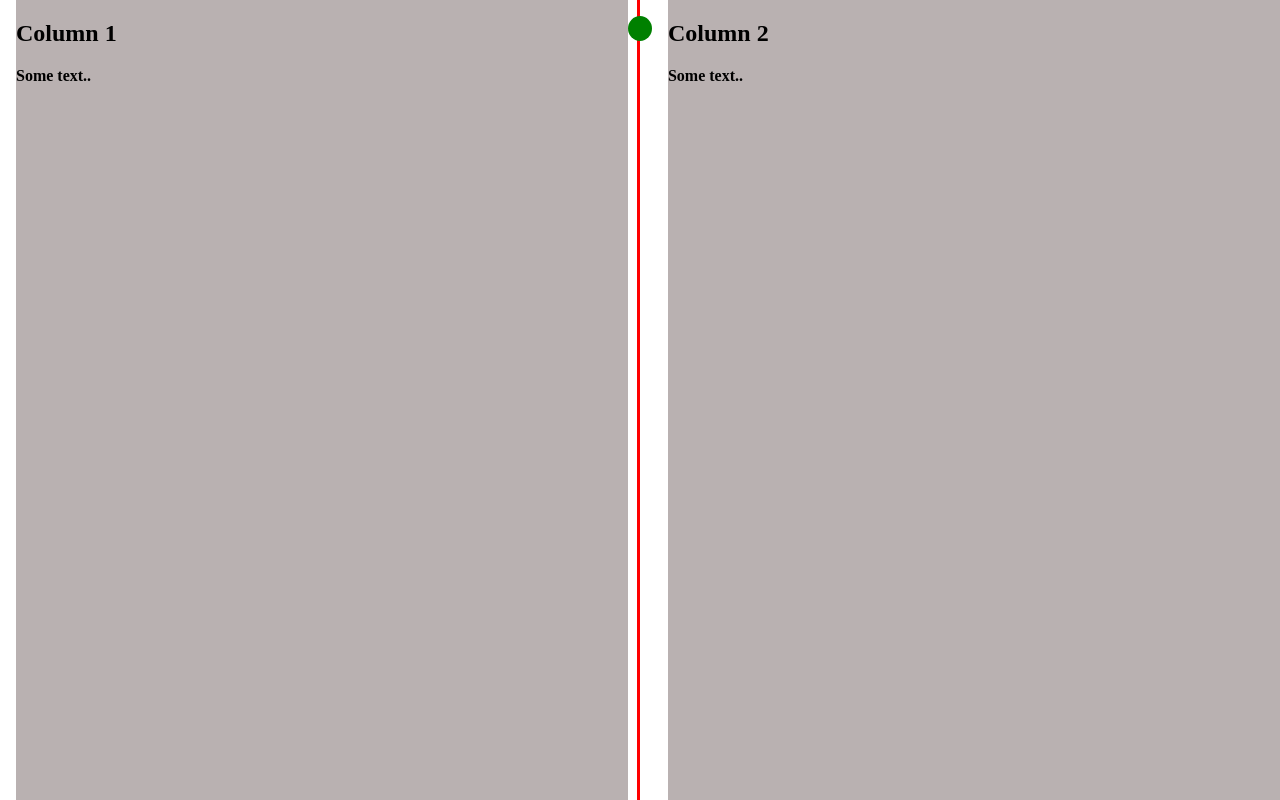
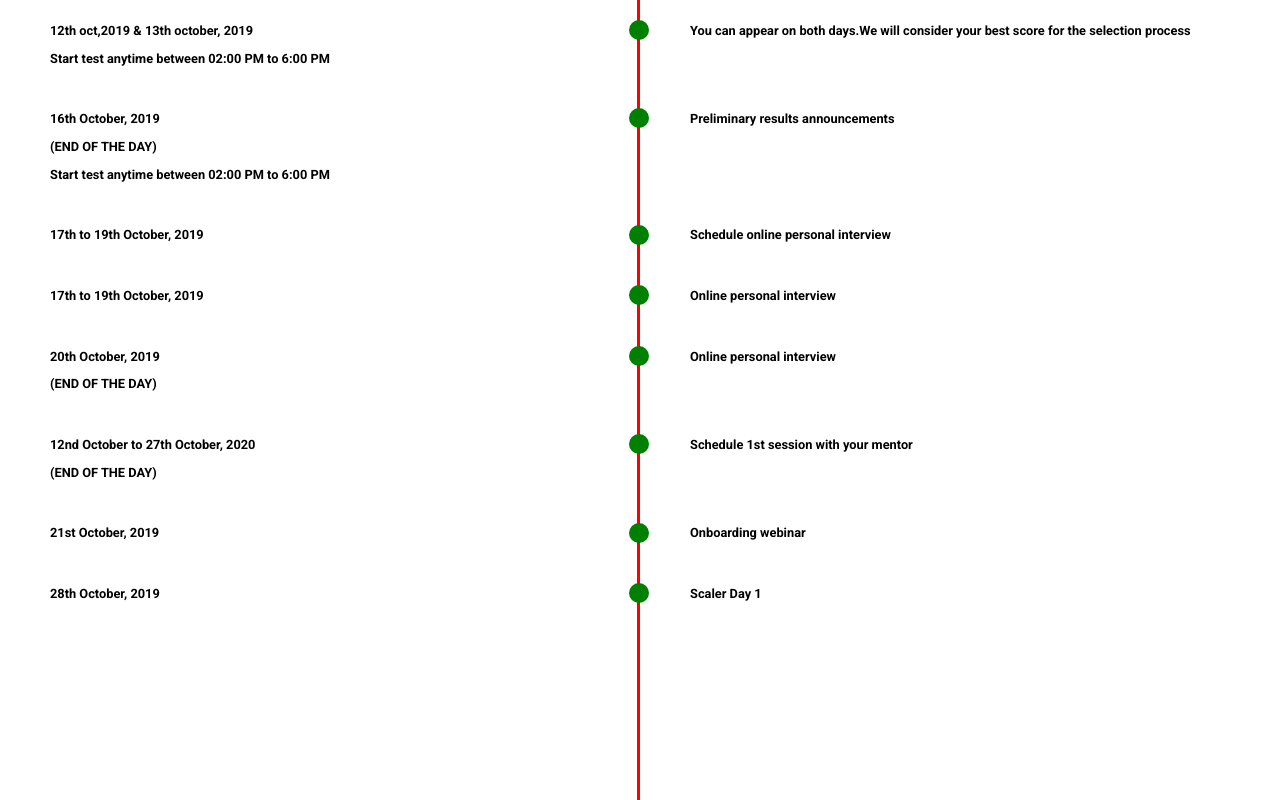
Before and after one commit to IshjotScaler/Timeline-Mock, a plain HTML site: page index.html in a window 1280 px wide. Drawn offline with Linux system fonts and the light colour scheme.

Commit message:
styles added

```diff
--- a/index.css
+++ b/index.css
@@ -1,41 +1,63 @@
-  body{
+@import url('https://fonts.googleapis.com/css2?family=Roboto:wght@700&display=swap');
+
+ body{
     padding: 0;
     margin: 0;
+    font-size: 0.8rem;
+    font-family: 'Roboto', sans-serif;
   }
 
-  .container{
+  .row{
     display: flex;
-    justify-content: flex-start;
+    flex-direction: row;
   }
 
-  .column {
-    flex: 50%;
-    height: 50rem;
-    background-color: rgb(185, 177, 177);
+  .columnleft {
+    width: 50%;
+    position: relative;
+    padding: 10px 50px;
+    background-color: white;
   }
 
-  .timeline--red {
-    border-left: 3px solid red;
-    height: 50rem;
+  .columnright{
+    width: 50%;
+    position: relative;
+    padding: 10px 50px;
+    background-color: white;
+  }
+
+  .row::after {
+    content: '';
     position: absolute;
+    width: 3px;
+    background-color: red;
+    top: 0;
+    bottom: 0;
     left: 50%;
     margin-left: -3px;
-    top: 0;
+  }
+
+  .columnleft::after{
+      content: '';
+      height: 20px;
+      width: 20px;
+      background-color: green;
+      border-radius: 50%;
+      z-index: 1;
+      position: absolute;
+      right: -9px;
+      top: 20px;
+
   }
 
   .text--left{
     text-align: left;
-    margin-left: 1rem;
     font-style: normal;
     font-weight: bold;
   }
 
-  .circle--green{
-      height: 25px;
-      width: 25px;
-      background-color: green;
-      border-radius: 50%;
-      display: inline-block;
-      z-index: 1;
-      margin-top: 1rem;
+  .text--right{
+    text-align: left;
+    font-style: normal;
+    font-weight: bold;
   }
--- a/index.html
+++ b/index.html
@@ -9,16 +9,74 @@
 </head>
 
 <body>
-  <div class="container">
-    <div class="column text--left">
-      <h2>Column 1</h2>
-      <p>Some text..</p>
+
+  <div class="row">
+    <div class="columnleft">
+      <p style="text--left">12th oct,2019 & 13th october, 2019</p>
+      <p style="text--left">Start test anytime between 02:00 PM to 6:00 PM</p>
     </div>
-    <div class="circle--green"></div>
-    <div class="timeline--red"></div>
-    <div class="column text--left">
-      <h2>Column 2</h2>
-      <p>Some text..</p>
+    <div class="columnright">
+      <p class="text--right">You can appear on both days.We will consider your best score for the selection process</p>
+    </div>
+  </div>
+  <div class="row">
+    <div class="columnleft">
+      <p style="text--left">16th October, 2019</p>
+      <p>(END OF THE DAY)</p>
+      <p style="text--left">Start test anytime between 02:00 PM to 6:00 PM</p>
+    </div>
+    <div class="columnright">
+      <p class="text--right">Preliminary results announcements</p>
+    </div>
+  </div>
+  <div class="row">
+    <div class="columnleft">
+      <p style="text--left">17th to 19th October, 2019</p>
+    </div>
+    <div class="columnright">
+      <p class="text--right">Schedule online personal interview</p>
+    </div>
+  </div>
+  <div class="row">
+    <div class="columnleft">
+      <p style="text--left">17th to 19th October, 2019</p>
+    </div>
+    <div class="columnright">
+      <p class="text--right">Online personal interview</p>
+    </div>
+  </div>
+  <div class="row">
+    <div class="columnleft">
+      <p style="text--left">20th October, 2019</p>
+      <p>(END OF THE DAY)</p>
+    </div>
+    <div class="columnright">
+      <p class="text--right">Online personal interview</p>
+    </div>
+  </div>
+  <div class="row">
+    <div class="columnleft">
+      <p style="text--left">12nd October to 27th October, 2020</p>
+      <p>(END OF THE DAY)</p>
+    </div>
+    <div class="columnright">
+      <p class="text--right">Schedule 1st session with your mentor</p>
+    </div>
+  </div>
+  <div class="row">
+    <div class="columnleft">
+      <p style="text--left">21st October, 2019</p>
+    </div>
+    <div class="columnright">
+      <p class="text--right">Onboarding webinar</p>
+    </div>
+  </div>
+  <div class="row">
+    <div class="columnleft">
+      <p style="text--left">28th October, 2019</p>
+    </div>
+    <div class="columnright">
+      <p class="text--right">Scaler Day 1</p>
     </div>
   </div>
 </body>
```
